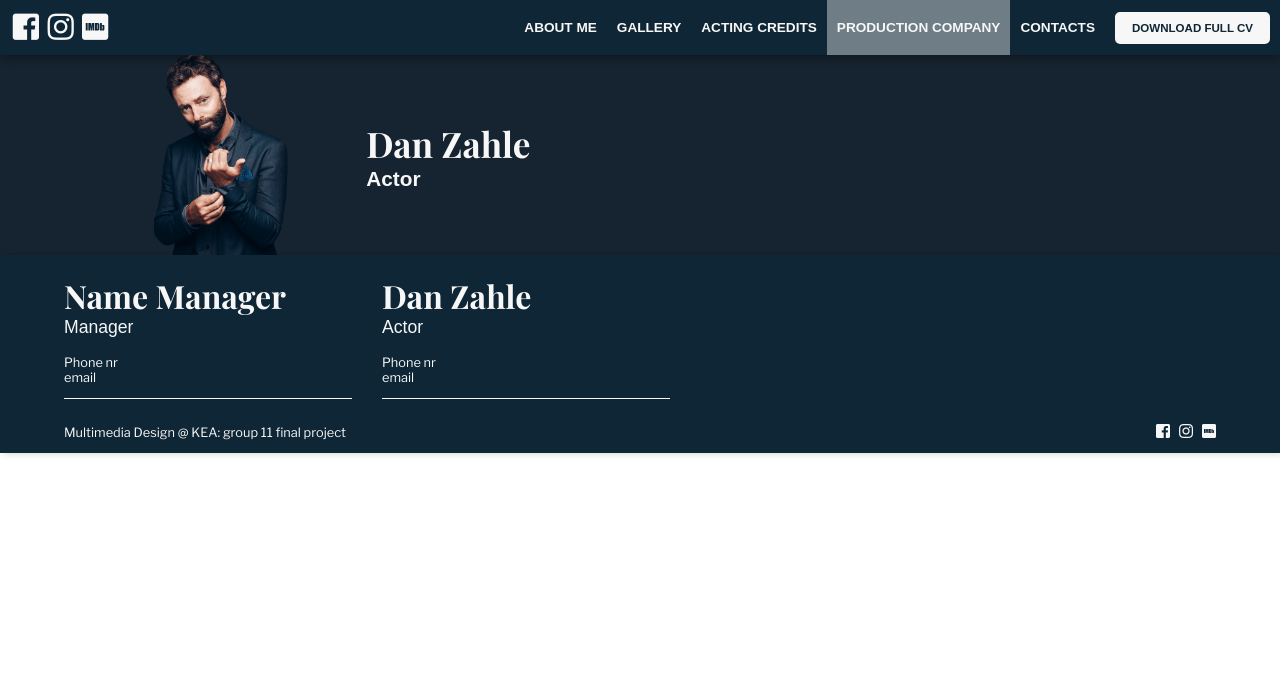
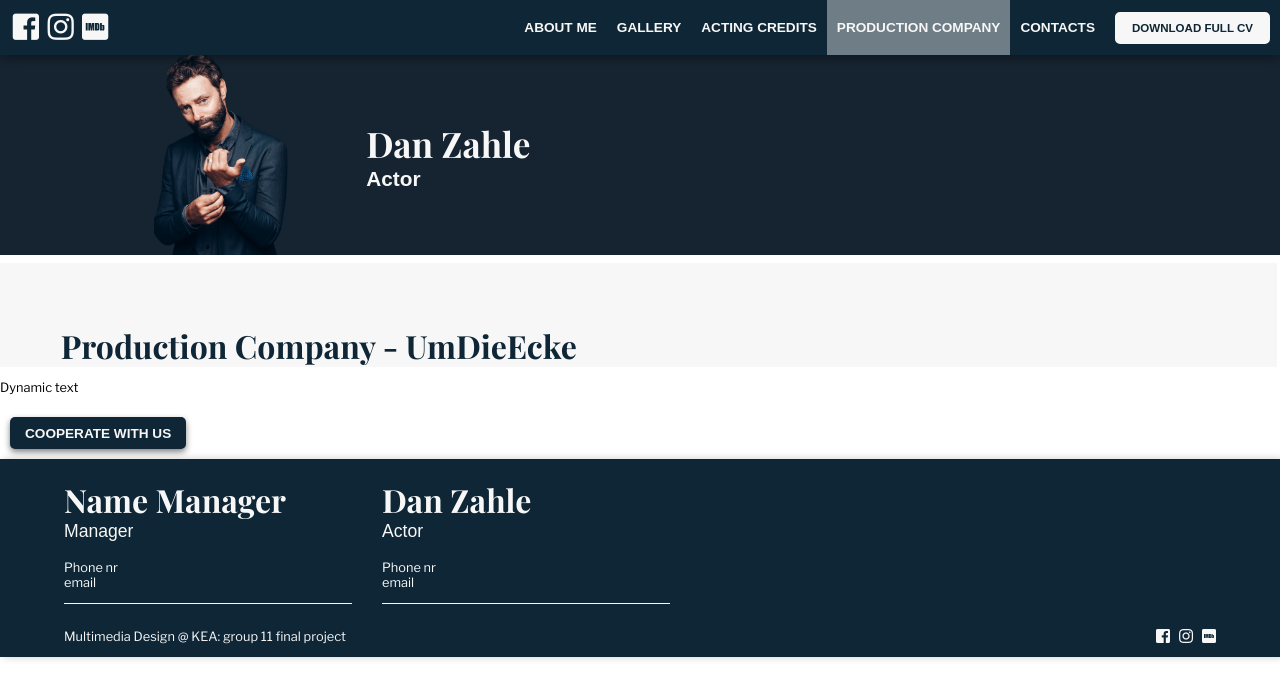
Before and after one commit to Gabriella-roze/actor-website, a plain HTML site: page production-company.html in a window 1280 px wide. Drawn offline with nearby package versions, Linux system fonts and the light colour scheme; no server answers; a web font is replaced by a local one.

Commit message:
Add aboutCompany dynamic text

```diff
--- a/css/index.css
+++ b/css/index.css
@@ -493,6 +493,8 @@ ul a {
 #menuToggle input:checked ~ ul {
   transform: none;
 }
+
+/* HEADER */
 .section__header {
   height: 25vh;
   width: 100vw;
@@ -518,3 +520,19 @@ ul a {
   margin-left: 12%;
   height: 100%;
 }
+
+/* SECTION ABOUT COMPANY */
+.section__about-company {
+  width: 95vw;
+
+}
+.section__about-company h1 {
+  width: 95vw;
+  font-size: 2em;
+  margin: 8px 0;
+  padding-top: 5%;
+  padding-left: 5%;
+
+  color: var(--color-accent);
+  background-color: var(--color-light);
+}
--- /dev/null
+++ b/js/production-company.js
@@ -0,0 +1,7 @@
+const teaxtAboutCompany = document.getElementById("teaxtAboutCompany");
+
+fetch("http://workshopab.com/2nd_exam/wordpress/wp-json/wp/v2/about/101")
+  .then(data => data.json())
+  .then( info => {
+    teaxtAboutCompany.innerHTML = info.content.rendered;
+  });
--- a/production-company.html
+++ b/production-company.html
@@ -63,6 +63,22 @@
     </div>
 </section>
 
+<!-- SECTION ABOUT COMPANY-->
+<section class="section__about-company">
+    <h1>Production Company - UmDieEcke</h1>
+    <div>
+        <div class="about-company__text">
+            <p id="teaxtAboutCompany">Dynamic text</p>
+            <button class="btn--blue" onclick={window.location.href="contacts.html"}>COOPERATE WITH US</button>
+        </div>
+        <div class="about-company__gallery">
+
+        </div>
+    </div>
+
+
+
+</section>
 
 
 <!-- FOOTER -->
@@ -91,6 +107,6 @@
     </section>
 </footer>
 <script src="js/global.js"></script>
-
+<script src="js/production-company.js"></script>
 </body>
 </html>
```
